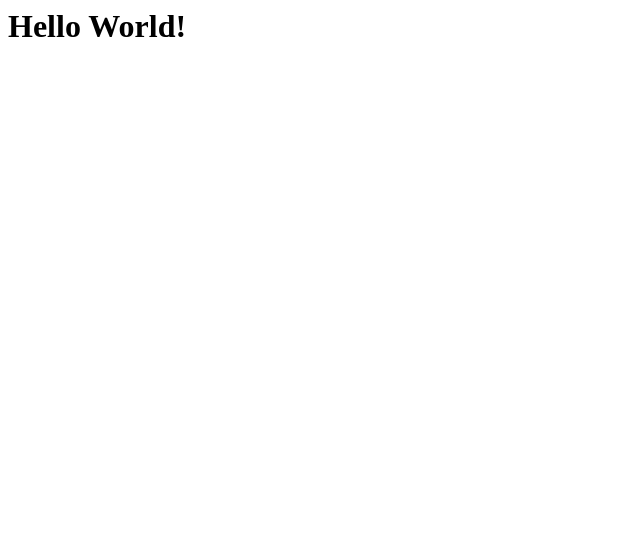
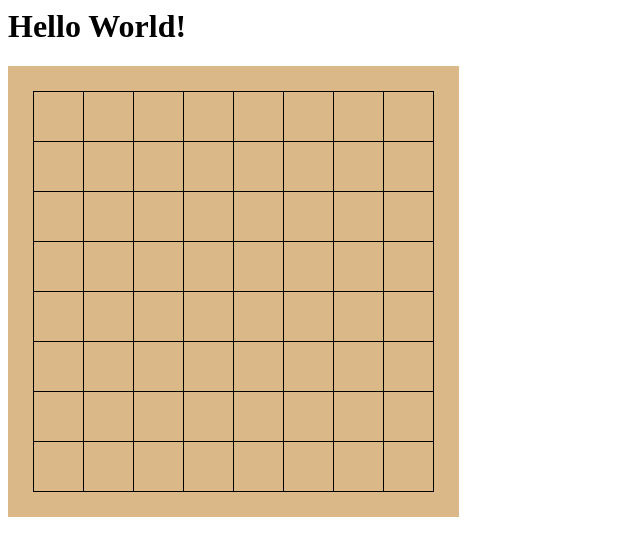
Before and after one commit to martindeanlund/tsumego, a plain HTML site: page frontend/index.html in a window 1280 px wide. Shown: the whole page, without its empty margins (0-640 px from the left). Drawn offline with nearby package versions, Linux system fonts and the light colour scheme.

Commit message:
Simple 9x9 grid with toggle stones

```diff
--- a/frontend/index.html
+++ b/frontend/index.html
@@ -1,5 +1,183 @@
 <html>
+<head>
+  <style>
+	.grid {
+	    width: 100%;
+		height: 100%;
+		margin: 0;
+		background-image:
+			repeating-linear-gradient(#000 0 1px, transparent 1px 100%),
+			repeating-linear-gradient(90deg, #000 0 1px, transparent 1px 100%);
+		background-size: 50px 50px;
+	}
+
+	.playarea {
+	  display: flex;
+	 }
+
+	.board {
+	  margin: 0;
+	  height: 401px;
+	  width: 401px;
+	  padding: 25px;
+	  background-color: #DAB888;
+	 }
+
+	.game {
+	    margin-left: -451px;
+		height: 451px;
+		width: 451px;
+		padding: 0;
+		display: grid;
+		grid-template-columns: 50px 50px 50px 50px 50px 50px 50px 50px 50px;
+	}
+
+	.game div {
+		height: 50px;
+		width: 50px;
+		margin: 0;
+		padding: 0;
+		border-radius: 50%;
+		display: inline-block;
+	}
+
+	.b_stone {
+		background-color: #000;
+	}
+
+	.w_stone {
+	    background-color: #FFF;
+	}
+
+  </style>
+  <script src="https://ajax.googleapis.com/ajax/libs/jquery/3.6.1/jquery.min.js"></script>
+  <script>
+	function toggle(stone) {
+		if ($(stone).hasClass("b_stone")) {
+			$(stone).removeClass("b_stone");
+			$(stone).addClass("w_stone");
+		} else if ($(stone).hasClass("w_stone")) {
+			$(stone).removeClass("w_stone");
+		} else {
+			$(stone).addClass("b_stone");
+		}
+	}
+
+	$(function() {
+	    console.log('ready!');
+		$('div.game div').click(function() {
+			if ($(this).hasClass("b_stone")) {
+				$(this).removeClass("b_stone");
+				$(this).addClass("w_stone");
+			} else if ($(this).hasClass("w_stone")) {
+				$(this).removeClass("w_stone");
+			} else {
+				$(this).addClass("b_stone");
+			}
+		});
+	});
+  </script>
+</head>
 <body>
   <h1>Hello World!</h1>
+  <div class="playarea">
+
+		<div class="board">
+			<div class="grid"></div>
+		</div>
+
+		<div class="game" id>
+
+		  <div id="aa"></div>
+		  <div id="ab"></div>
+		  <div id="ac"></div>
+		  <div id="ad"></div>
+		  <div id="ae"></div>
+		  <div id="af"></div>
+		  <div id="ag"></div>
+		  <div id="ah"></div>
+		  <div id="ai"></div>
+
+		  <div id="ba"></div>
+		  <div id="bb"></div>
+		  <div id="bc"></div>
+		  <div id="bd"></div>
+		  <div id="be"></div>
+		  <div id="bf"></div>
+		  <div id="bg"></div>
+		  <div id="bh"></div>
+		  <div id="bi"></div>
+
+		  <div id="ca"></div>
+		  <div id="cb"></div>
+		  <div id="cc"></div>
+		  <div id="cd"></div>
+		  <div id="ce"></div>
+		  <div id="cf"></div>
+		  <div id="cg"></div>
+		  <div id="ch"></div>
+		  <div id="ci"></div>
+
+		  <div id="da"></div>
+		  <div id="db"></div>
+		  <div id="dc"></div>
+		  <div id="dd"></div>
+		  <div id="de"></div>
+		  <div id="df"></div>
+		  <div id="dg"></div>
+		  <div id="dh"></div>
+		  <div id="di"></div>
+
+		  <div id="ea"></div>
+		  <div id="eb"></div>
+		  <div id="ec"></div>
+		  <div id="ed"></div>
+		  <div id="ee"></div>
+		  <div id="ef"></div>
+		  <div id="eg"></div>
+		  <div id="eh"></div>
+		  <div id="ei"></div>
+
+		  <div id="fa"></div>
+		  <div id="fb"></div>
+		  <div id="fc"></div>
+		  <div id="fd"></div>
+		  <div id="fe"></div>
+		  <div id="ff"></div>
+		  <div id="fg"></div>
+		  <div id="fh"></div>
+		  <div id="fi"></div>
+
+		  <div id="ga"></div>
+		  <div id="gb"></div>
+		  <div id="gc"></div>
+		  <div id="gd"></div>
+		  <div id="ge"></div>
+		  <div id="gf"></div>
+		  <div id="gg"></div>
+		  <div id="gh"></div>
+		  <div id="gi"></div>
+
+		  <div id="ha"></div>
+		  <div id="hb"></div>
+		  <div id="hc"></div>
+		  <div id="hd"></div>
+		  <div id="he"></div>
+		  <div id="hf"></div>
+		  <div id="hg"></div>
+		  <div id="hh"></div>
+		  <div id="hi"></div>
+
+		  <div id="ia"></div>
+		  <div id="ib"></div>
+		  <div id="ic"></div>
+		  <div id="id"></div>
+		  <div id="ie"></div>
+		  <div id="if"></div>
+		  <div id="ig"></div>
+		  <div id="ih"></div>
+		  <div id="ii"></div>
+		</div>
+	</div>
 </body>
 </html>
```
